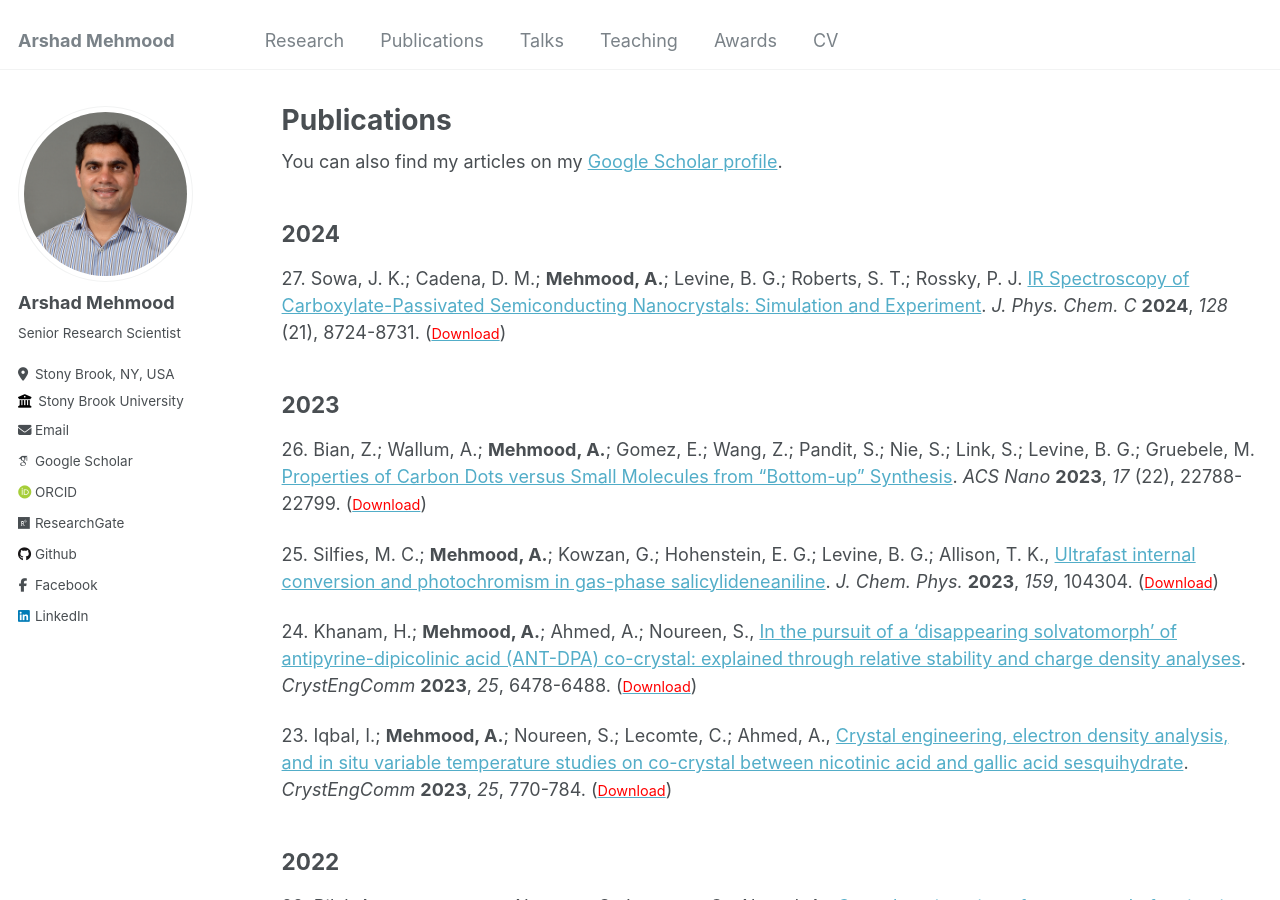
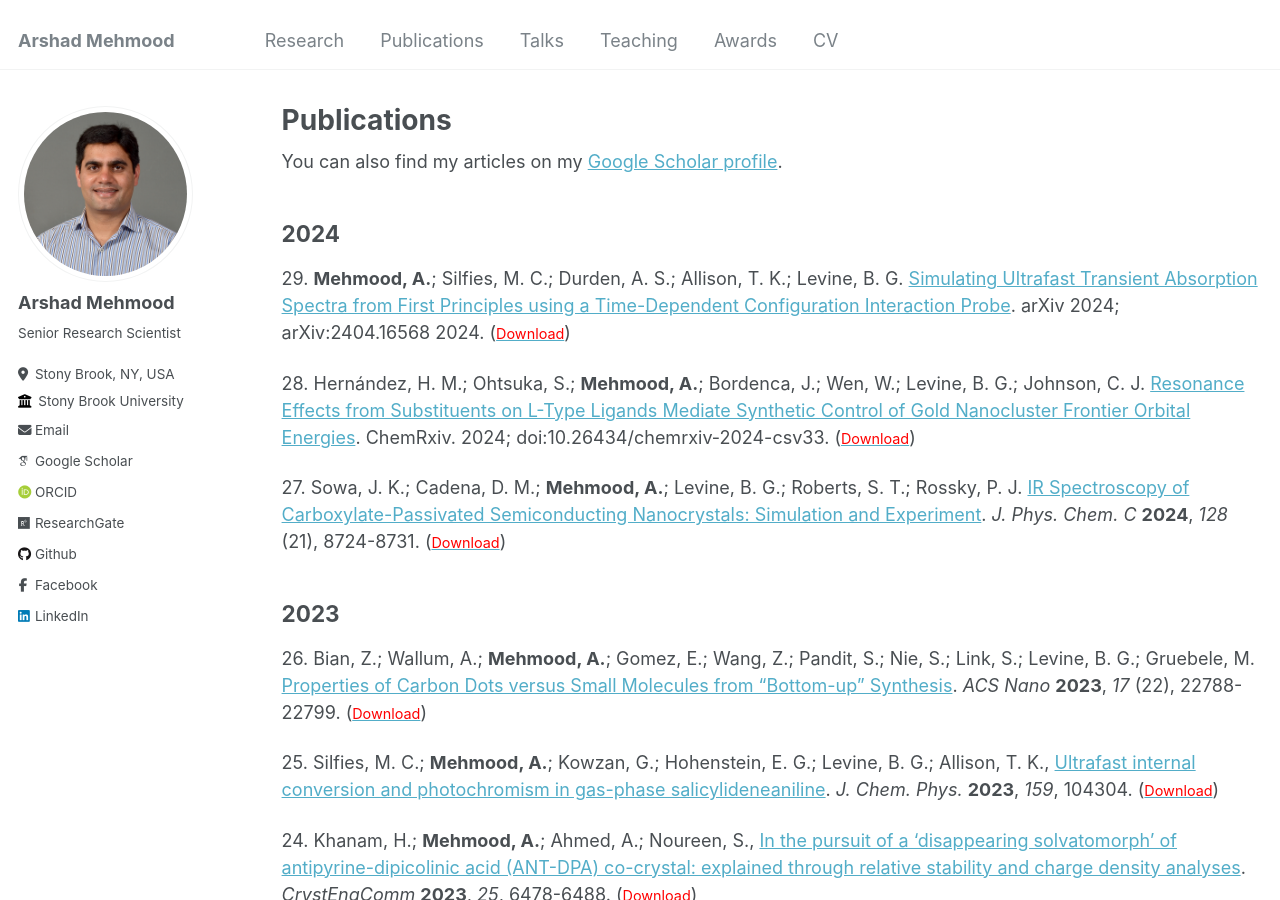
Before and after one commit to arshadmehmood118/arshadmehmood118.github.io, a Jekyll site: the page built from _pages/publications.md, in a window 1280 px wide and 900 px high. Built offline with Jekyll 4.4.1, drawn with Linux system fonts in a browser that asks for light colours; some web fonts are replaced.

Commit message:
Update publications.md

```diff
--- a/_pages/publications.md
+++ b/_pages/publications.md
@@ -11,6 +11,11 @@ author_profile: true
 
 2024
 ------
+29\. **Mehmood, A.**; Silfies, M. C.; Durden, A. S.; Allison, T. K.; Levine, B. G. [Simulating Ultrafast Transient Absorption Spectra from First Principles using a Time-Dependent Configuration Interaction Probe](
+https://doi.org/10.48550/arXiv.2404.16568). arXiv 2024; arXiv:2404.16568 2024. ([<span style="color:red; font-size:0.8em;">Download</span>](http://arshadmehmood118.github.io/files/paper29.pdf))
+
+28\. Hernández, H. M.; Ohtsuka, S.; **Mehmood, A.**; Bordenca, J.; Wen, W.; Levine, B. G.; Johnson, C. J. [Resonance Effects from Substituents on L-Type Ligands Mediate Synthetic Control of Gold Nanocluster Frontier Orbital Energies](https://doi.org/10.48550/arXiv.2404.16568). ChemRxiv. 2024; doi:10.26434/chemrxiv-2024-csv33. ([<span style="color:red; font-size:0.8em;">Download</span>](http://arshadmehmood118.github.io/files/paper28.pdf))
+
 27\. Sowa, J. K.; Cadena, D. M.; **Mehmood, A.**; Levine, B. G.; Roberts, S. T.; Rossky, P. J. [IR Spectroscopy of Carboxylate-Passivated Semiconducting Nanocrystals: Simulation and Experiment](https://doi.org/10.1021/acs.jpcc.4c01988). _J. Phys. Chem. C_ **2024**, _128_ (21), 8724-8731. ([<span style="color:red; font-size:0.8em;">Download</span>](http://arshadmehmood118.github.io/files/paper27.pdf))
 
 2023
```
